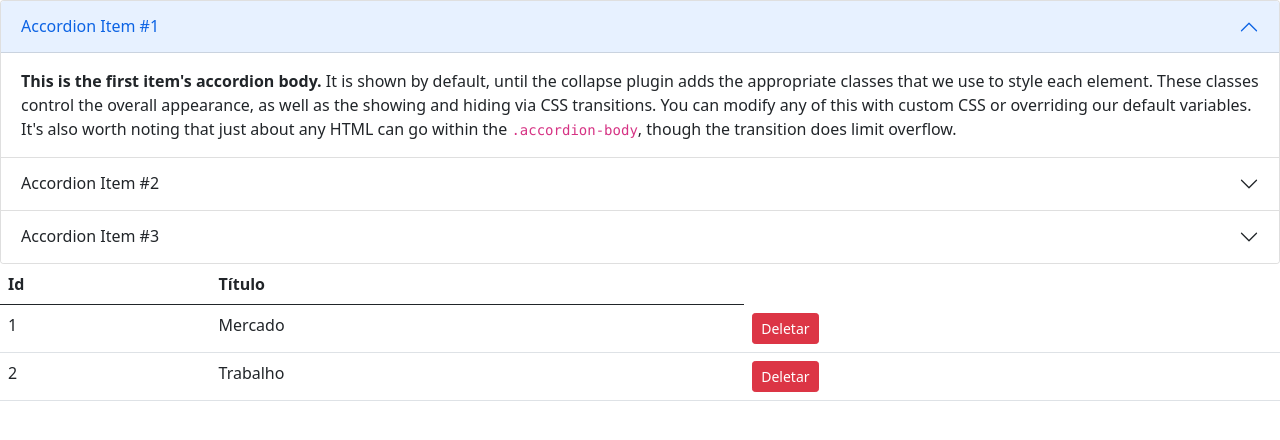
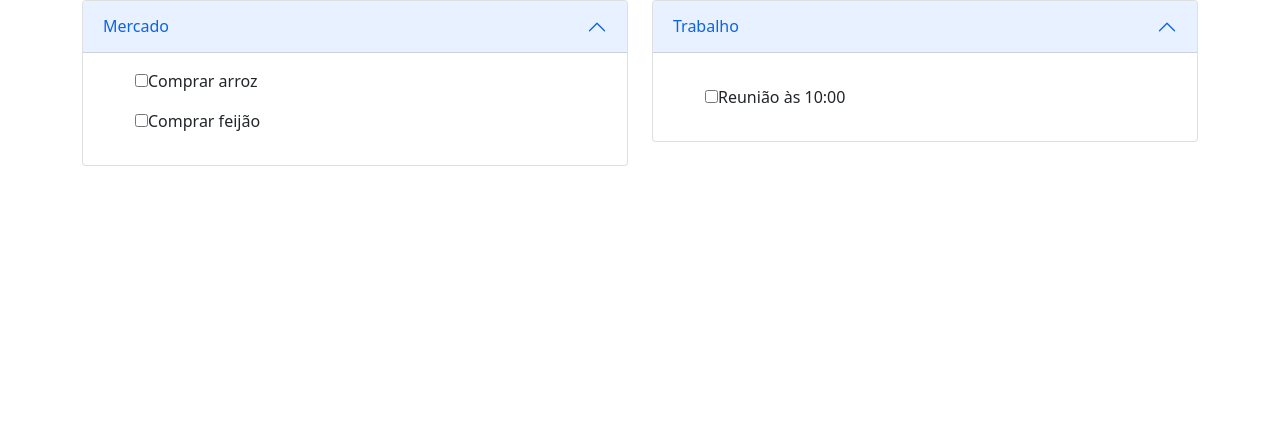
Before and after one commit to Softwerick/TodoListAngular, an Angular app in the folder todolist/: page / in a window 1280 px wide. Shown: the top 440 px of the page. Built offline with nearby package versions, Linux system fonts and the light colour scheme; data requests are answered from the project's data file.

Commit message:
mudar layout e arrumar as tasks de acordo com as listas

```diff
--- a/todolist/src/app/app.component.html
+++ b/todolist/src/app/app.component.html
@@ -1,60 +1,50 @@
+
+<!--<div class="row" style="width: 18rem;" *ngFor="let list of lists">
   <div class="accordion" id="accordionExample">
     <div class="accordion-item">
       <h2 class="accordion-header" id="headingOne">
         <button class="accordion-button" type="button" data-bs-toggle="collapse" data-bs-target="#collapseOne" aria-expanded="true" aria-controls="collapseOne">
-        Accordion Item #1
+          {{list.title}}
         </button>
       </h2>
       <div id="collapseOne" class="accordion-collapse collapse show" aria-labelledby="headingOne" data-bs-parent="#accordionExample">
         <div class="accordion-body">
-        <strong>This is the first item's accordion body.</strong> It is shown by default, until the collapse plugin adds the appropriate classes that we use to style each element. These classes control the overall appearance, as well as the showing and hiding via CSS transitions. You can modify any of this with custom CSS or overriding our default variables. It's also worth noting that just about any HTML can go within the <code>.accordion-body</code>, though the transition does limit overflow.
-      </div>
-    </div>
-  </div>
-  <div class="accordion-item">
-    <h2 class="accordion-header" id="headingTwo">
-      <button class="accordion-button collapsed" type="button" data-bs-toggle="collapse" data-bs-target="#collapseTwo" aria-expanded="false" aria-controls="collapseTwo">
-        Accordion Item #2
-      </button>
-    </h2>
-    <div id="collapseTwo" class="accordion-collapse collapse" aria-labelledby="headingTwo" data-bs-parent="#accordionExample">
-      <div class="accordion-body">
-        <strong>This is the second item's accordion body.</strong> It is hidden by default, until the collapse plugin adds the appropriate classes that we use to style each element. These classes control the overall appearance, as well as the showing and hiding via CSS transitions. You can modify any of this with custom CSS or overriding our default variables. It's also worth noting that just about any HTML can go within the <code>.accordion-body</code>, though the transition does limit overflow.
-      </div>
-    </div>
-  </div>
-  <div class="accordion-item">
-    <h2 class="accordion-header" id="headingThree">
-      <button class="accordion-button collapsed" type="button" data-bs-toggle="collapse" data-bs-target="#collapseThree" aria-expanded="false" aria-controls="collapseThree">
-        Accordion Item #3
-      </button>
-    </h2>
-    <div id="collapseThree" class="accordion-collapse collapse" aria-labelledby="headingThree" data-bs-parent="#accordionExample">
-      <div class="accordion-body">
-        <strong>This is the third item's accordion body.</strong> It is hidden by default, until the collapse plugin adds the appropriate classes that we use to style each element. These classes control the overall appearance, as well as the showing and hiding via CSS transitions. You can modify any of this with custom CSS or overriding our default variables. It's also worth noting that just about any HTML can go within the <code>.accordion-body</code>, though the transition does limit overflow.
+          <ul *ngFor="let task of tasks">
+            <li *ngIf="task.listId == list.id">
+              <p>{{task.title}}</p>
+            </li>
+          </ul>
         </div>
       </div>
     </div>
   </div>
-<div class="teste">
+</div>
+-->
 
-  <table class="table">
-    <thead>
-      <tr>
-        <th scope="col">Id</th>
-        <th scope="col">Título</th>
-      </tr>
-    </thead>
-    <tbody>
-      <tr *ngFor="let list of lists">
-        <td>{{list.id}}</td>
-        <td>{{list.title}}</td>
-        <td>
-          <!--<button type="button" class="btn btn-warning btn-sm" (click)="editCar(car)">Editar</button> -->
-          <button type="button" class="btn btn-danger btn-sm ml-1">Deletar</button>
-        </td>
-      </tr>
-    </tbody>
-  </table>
 
+
+<div class="container">
+  <div class="row">
+    <div class="col" *ngFor="let list of lists">
+      <div class="accordion" id="accordionExample">
+        <div class="accordion-item">
+          <h2 class="accordion-header" id="headingOne">
+            <button class="accordion-button" type="button" data-bs-toggle="collapse" data-bs-target="#collapseOne" aria-expanded="true" aria-controls="collapseOne">
+              {{list.title}}
+            </button>
+          </h2>
+          <div id="collapseOne" class="accordion-collapse collapse show" aria-labelledby="headingOne" data-bs-parent="#accordionExample">
+            <div class="accordion-body">
+              <ul style="list-style: none;" *ngFor="let task of tasks">
+                <li *ngIf="task.listId == list.id">
+                  <input type="checkbox">
+                  <label>{{task.title}}</label>
+                </li>
+              </ul>
             </div>
+          </div>
+        </div>
+      </div>
+    </div>
+  </div>
+</div>
```
Lines whose indentation alone changed are shown as unchanged.
